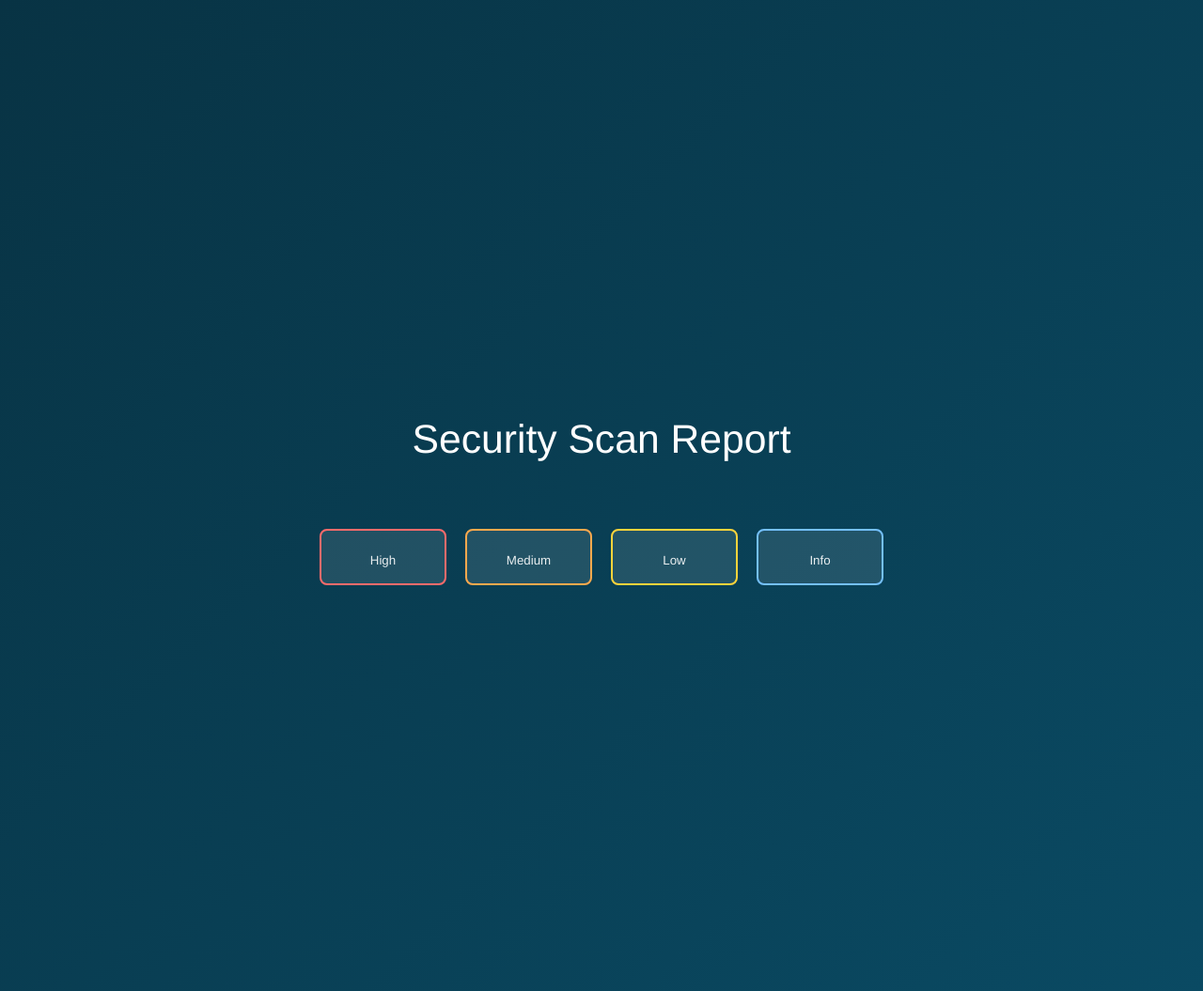
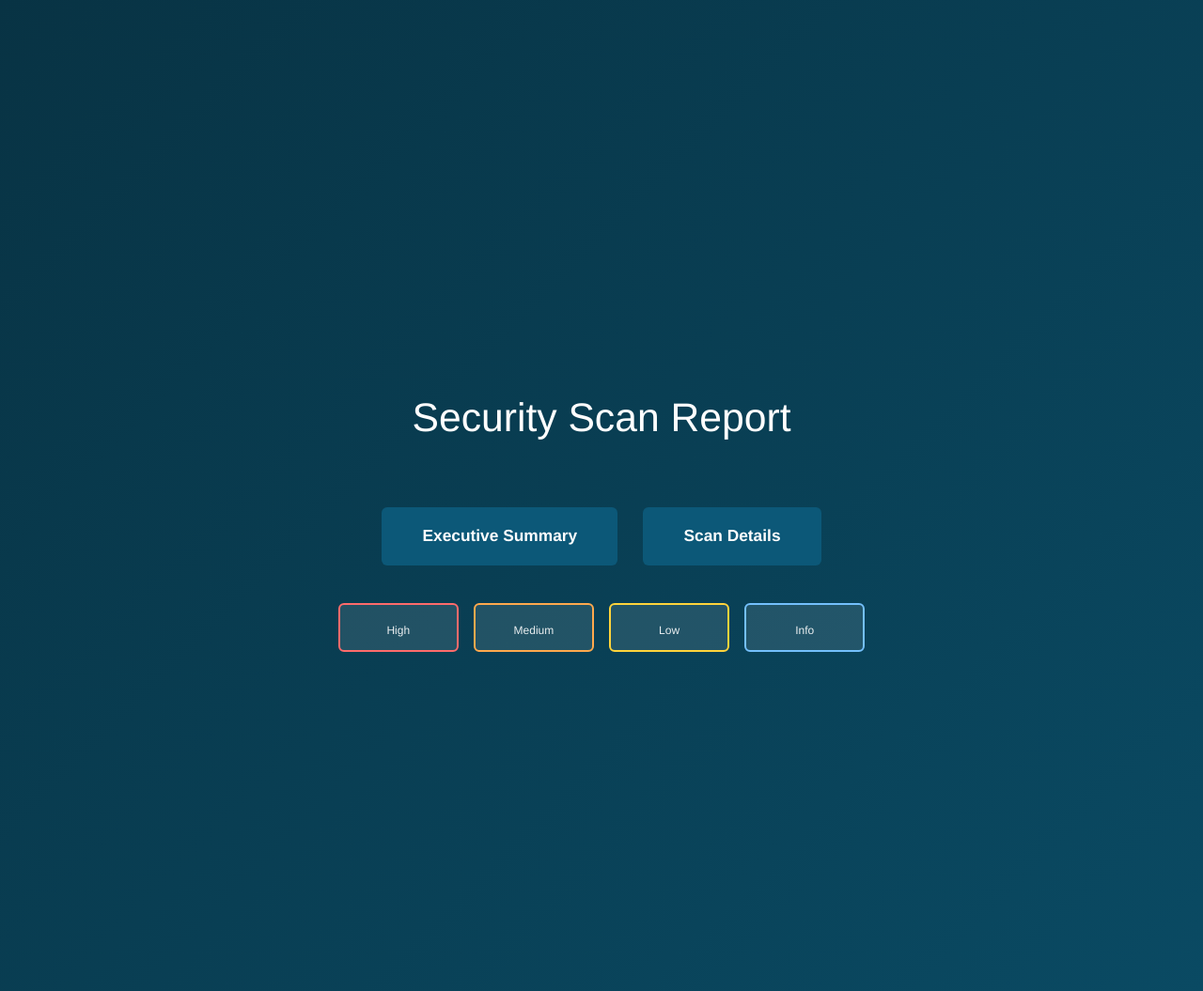
Before and after one commit to mercutioviz/kast, a Python web app: template kast/templates/report_template_pdf.html in a window 1280 px wide. Shown: the top 1055 px of the page at 94% size. Run offline with Jinja, Linux system fonts and the light colour scheme; the template is opened without the code that fills it, so the values that code supplies are empty.

Commit message:
Tweak the PDF cover page buttons.

```diff
--- a/kast/templates/kast_style_pdf.css
+++ b/kast/templates/kast_style_pdf.css
@@ -55,11 +55,12 @@ body {
     color: white;
     text-align: center;
     page-break-after: always;
+    padding-top: 0.5in;
 }
 
 .cover-logo {
     width: 150px;
-    margin: 0 auto 2em auto;
+    margin: 0 auto 1.5em auto;
     display: block;
 }
 
@@ -70,29 +71,54 @@ body {
 }
 
 .cover-target {
-    font-size: 16pt;
-    margin: 2em 0;
+    font-size: 20pt;
+    margin: 0.75em 0;
     font-weight: 600;
 }
 
 .cover-date {
     font-size: 12pt;
     opacity: 0.9;
+    margin-bottom: 1.5em;
+}
+
+.cover-nav-buttons {
+    margin: 1.25em auto;
+    display: flex;
+    gap: 2em;
+    justify-content: center;
+}
+
+.cover-nav-button {
+    background: #0c5878;
+    border: none;
+    border-radius: 6px;
+    padding: 1em 2.5em;
+    color: white;
+    text-decoration: none;
+    font-size: 13pt;
+    font-weight: 600;
+    transition: all 0.2s;
+    min-width: 180px;
+}
+
+.cover-nav-button:hover {
+    background: #0a4a63;
 }
 
 .severity-summary {
-    margin: 3em auto 0 auto;
+    margin: 1.75em auto 0 auto;
     display: grid;
     grid-template-columns: repeat(4, 1fr);
-    gap: 1.5em;
-    width: 600px;
+    gap: 1.25em;
+    width: 560px;
 }
 
 .severity-box {
     background: rgba(255, 255, 255, 0.1);
     border: 2px solid rgba(255, 255, 255, 0.3);
-    border-radius: 8px;
-    padding: 1em;
+    border-radius: 6px;
+    padding: 0.85em;
 }
 
 .severity-box.high { border-color: #ff6b6b; }
@@ -101,13 +127,13 @@ body {
 .severity-box.info { border-color: #74c0fc; }
 
 .severity-count {
-    font-size: 28pt;
+    font-size: 24pt;
     font-weight: 700;
     margin-bottom: 0.2em;
 }
 
 .severity-label {
-    font-size: 10pt;
+    font-size: 9pt;
     opacity: 0.9;
 }
 
--- a/kast/templates/report_template_pdf.html
+++ b/kast/templates/report_template_pdf.html
@@ -16,6 +16,11 @@
         <div class="cover-target">{{ target }}</div>
         {% endif %}
         <div class="cover-date">{{ scan_metadata.scan_date }}</div>
+
+        <div class="cover-nav-buttons">
+            <a href="#exec-summary" class="cover-nav-button">Executive Summary</a>
+            <a href="#tool-index" class="cover-nav-button">Scan Details</a>
+        </div>
 
         <div class="severity-summary">
             <a href="#issues-high" class="severity-box-link">
```
